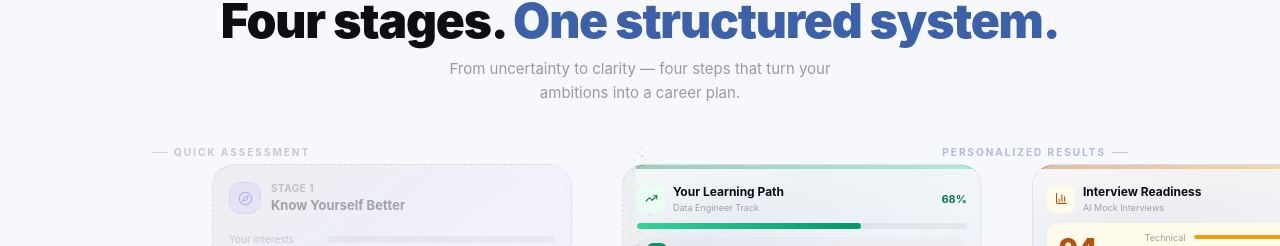
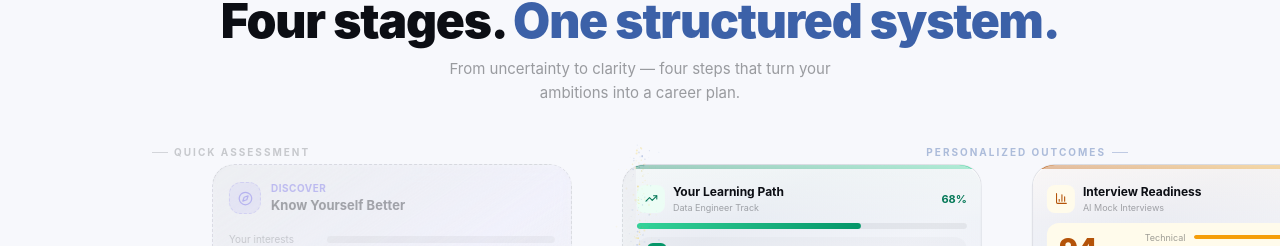
Before and after one commit to tejalogs/careerx-homepage, a Next.js app: page / in a window 1280 px wide. Shown: the part 3458-3704 px from the top of the page. Built offline with nearby package versions, Linux system fonts and the light colour scheme.

Commit message:
fix: PERSONALIZED OUTCOMES label + remove stage numbers from before cards

```diff
--- a/src/components/sections/how-it-works.tsx
+++ b/src/components/sections/how-it-works.tsx
@@ -54,7 +54,7 @@ function BeforeCard({ step, idx }: { step: typeof STEPS[number]; idx: number })
             <Icon size={15} style={{ color: `${step.color}50` }} />
           </div>
           <div>
-            <p className="text-[10px] font-bold uppercase tracking-wider" style={{ color: "rgba(12,14,20,0.2)" }}>Stage {idx + 1}</p>
+            <p className="text-[10px] font-bold uppercase tracking-wider" style={{ color: `${step.color}50` }}>{step.stage}</p>
             <p className="text-[13px] font-bold" style={{ color: "rgba(12,14,20,0.35)" }}>{step.product}</p>
           </div>
         </div>
@@ -439,7 +439,7 @@ export function HowItWorksSection() {
         </span>
         <span className="text-[10px] font-bold uppercase tracking-[0.2em] flex items-center gap-1.5"
           style={{ color: "rgba(60,97,168,0.4)" }}>
-          Personalized results
+          Personalized outcomes
           <span className="w-4 h-px" style={{ background: "rgba(60,97,168,0.3)" }} />
         </span>
       </motion.div>
```
